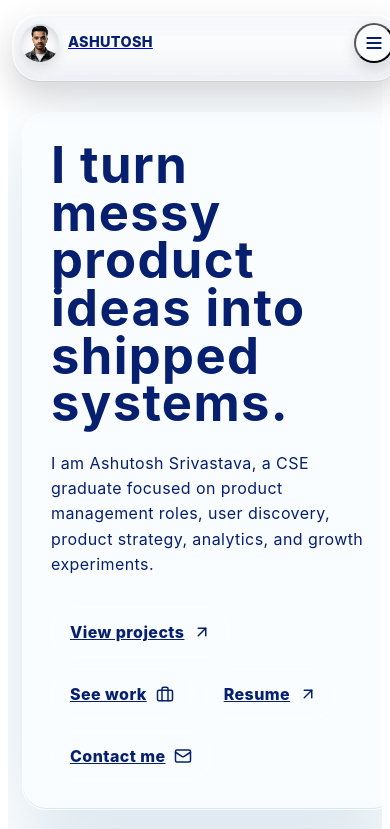
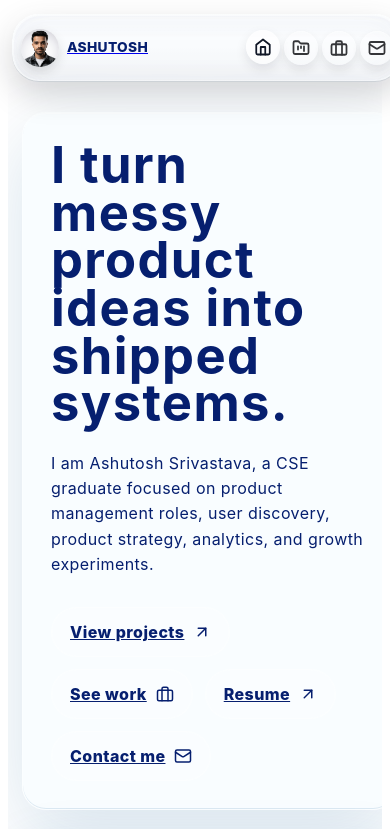
Before and after one commit to Ashutosh61003/Ashutosh61003.github.io, a React (Vite) app: page / in a window 390 px wide. Shown: the top 829 px of the page. Built offline with nearby package versions, Linux system fonts and the light colour scheme; the HTML template or start-up script is replaced by a standard one.

Commit message:
Use icon links for mobile navigation

```diff
--- a/src/components/Navbar.css
+++ b/src/components/Navbar.css
@@ -219,8 +219,7 @@
     background: rgba(43, 47, 51, 0.82);
 }
 
-.mobile-menu-toggle,
-.mobile-nav-panel {
+.mobile-icon-links {
     display: none;
 }
 
@@ -248,34 +247,21 @@
     .navbar.scrolled .nav-shell:hover,
     .navbar.scrolled .nav-shell:focus-within,
     .navbar.scrolled.is-expanded .nav-shell {
-        grid-template-columns: minmax(0, 1fr) auto;
+        grid-template-columns: auto minmax(0, 1fr);
         width: min(100%, 430px);
         min-height: 54px;
-        gap: 8px 12px;
+        gap: 10px;
         padding: 7px 8px 7px 9px;
         overflow: hidden;
         border-radius: 27px;
     }
 
     .navbar.scrolled .nav-shell {
-        grid-template-columns: minmax(0, 1fr) auto;
+        grid-template-columns: auto minmax(0, 1fr);
         width: min(100%, 430px);
         min-height: 54px;
-        gap: 8px 12px;
+        gap: 10px;
         padding: 7px 8px 7px 9px;
-    }
-
-    .navbar.mobile-menu-open .nav-shell {
-        border-radius: 27px;
-        background: rgba(232, 247, 255, 0.72);
-        box-shadow:
-            0 18px 46px rgba(4, 14, 28, 0.22),
-            inset 0 1px 0 rgba(255, 255, 255, 0.38),
-            inset 0 -1px 0 rgba(16, 29, 43, 0.14);
-    }
-
-    .navbar.mobile-menu-open .nav-shell::before {
-        opacity: 0.34;
     }
 
     .avatar-bubble {
@@ -284,7 +270,7 @@
     }
 
     .brand-logo {
-        max-width: calc(100vw - 128px);
+        max-width: calc(100vw - 270px);
         overflow: hidden;
         font-size: 0.98rem;
         letter-spacing: -0.01em;
@@ -298,81 +284,57 @@
         display: none;
     }
 
-    .mobile-menu-toggle {
+    .mobile-icon-links {
         position: relative;
         z-index: 2;
+        display: flex;
+        align-items: center;
+        justify-content: flex-end;
+        gap: 6px;
+        min-width: 0;
+    }
+
+    .mobile-icon-item {
+        position: relative;
         display: inline-grid;
-        width: 40px;
-        height: 40px;
+        flex: 0 0 auto;
+        width: 38px;
+        height: 38px;
+        align-items: center;
+        justify-content: center;
         place-items: center;
         border-radius: 50%;
         color: #202124;
-        background: rgba(255, 255, 255, 0.34);
+        background: rgba(255, 255, 255, 0.28);
         box-shadow:
-            inset 0 1px 0 rgba(255, 255, 255, 0.48),
-            0 6px 14px rgba(4, 14, 28, 0.14);
-        transition: transform 160ms ease, background 160ms ease;
+            inset 0 1px 0 rgba(255, 255, 255, 0.42),
+            0 5px 12px rgba(4, 14, 28, 0.1);
+        opacity: 0.9;
+        transition: opacity 160ms ease, transform 160ms ease, background 160ms ease;
     }
 
-    .mobile-menu-toggle:active {
+    .mobile-icon-item:hover,
+    .mobile-icon-item.active {
+        background: rgba(255, 255, 255, 0.66);
+        color: #111827;
+        opacity: 1;
+        transform: translateY(-1px);
+    }
+
+    .mobile-icon-item:active {
         transform: scale(0.96);
     }
 
-    .navbar.mobile-menu-open .mobile-menu-toggle {
-        background: rgba(255, 255, 255, 0.5);
-    }
-
-    .mobile-nav-panel {
-        position: relative;
-        z-index: 1;
-        grid-column: 1 / -1;
-        display: grid;
-        grid-template-columns: repeat(2, minmax(0, 1fr));
-        gap: 8px;
-        max-height: 0;
-        margin-top: 0;
+    .mobile-icon-label {
+        position: absolute;
+        width: 1px;
+        height: 1px;
         padding: 0;
+        margin: -1px;
         overflow: hidden;
-        opacity: 0;
-        pointer-events: none;
-        transform: translateY(-6px);
-        transition:
-            max-height 320ms var(--nav-ease-soft),
-            margin-top 260ms ease,
-            opacity 180ms ease,
-            transform 260ms var(--nav-ease-soft);
-    }
-
-    .navbar.mobile-menu-open .mobile-nav-panel {
-        max-height: 160px;
-        margin-top: 4px;
-        padding: 4px 0 1px;
-        opacity: 1;
-        pointer-events: auto;
-        transform: translateY(0);
-    }
-
-    .mobile-nav-item {
-        position: relative;
-        display: flex;
-        align-items: center;
-        justify-content: center;
-        min-height: 42px;
-        border-radius: 21px;
-        color: #202124;
-        background: rgba(255, 255, 255, 0.62);
-        font-size: 0.93rem;
-        font-weight: 760;
-        line-height: 1;
+        clip: rect(0 0 0 0);
         white-space: nowrap;
-        box-shadow:
-            inset 0 1px 0 rgba(255, 255, 255, 0.35),
-            0 4px 12px rgba(4, 14, 28, 0.08);
-    }
-
-    .mobile-nav-item.active {
-        background: rgba(255, 255, 255, 0.86);
-        color: #111827;
+        border: 0;
     }
 
     .nav-dots,
@@ -386,19 +348,21 @@
 
 @media (max-width: 390px) {
     .brand-logo {
-        font-size: 0.9rem;
+        max-width: clamp(54px, calc(100vw - 270px), 92px);
+        font-size: 0.86rem;
     }
 
     .nav-brand-area {
-        gap: 9px;
+        gap: 8px;
     }
 
-    .mobile-nav-panel {
-        grid-template-columns: 1fr;
+    .mobile-icon-links {
+        gap: 4px;
     }
 
-    .navbar.mobile-menu-open .mobile-nav-panel {
-        max-height: 220px;
+    .mobile-icon-item {
+        width: 34px;
+        height: 34px;
     }
 }
 
@@ -406,7 +370,8 @@
     .nav-shell,
     .nav-links,
     .nav-dots,
-    .nav-item {
+    .nav-item,
+    .mobile-icon-item {
         transition-duration: 1ms;
         animation-duration: 1ms;
     }
--- a/src/components/Navbar.jsx
+++ b/src/components/Navbar.jsx
@@ -1,12 +1,11 @@
 import React, { useState, useEffect, useRef } from 'react';
 import { NavLink, useLocation } from 'react-router-dom';
-import { Menu, X } from 'lucide-react';
+import { Briefcase, FolderKanban, Home, Mail } from 'lucide-react';
 import './Navbar.css';
 
 const Navbar = () => {
     const [scrolled, setScrolled] = useState(false);
     const [isExpanded, setIsExpanded] = useState(false);
-    const [isMobileMenuOpen, setIsMobileMenuOpen] = useState(false);
     const location = useLocation();
     const navRef = useRef(null);
 
@@ -58,47 +57,23 @@ const Navbar = () => {
     useEffect(() => {
         document.documentElement.setAttribute('data-theme', localStorage.getItem('theme') || 'dark');
         setIsExpanded(false);
-        setIsMobileMenuOpen(false);
         if (navRef.current?.contains(document.activeElement)) {
             document.activeElement.blur();
         }
         setScrolled(window.scrollY > 80);
     }, [location.pathname]);
 
-    useEffect(() => {
-        if (!isMobileMenuOpen) return;
-
-        const handlePointerDown = (event) => {
-            if (!navRef.current?.contains(event.target)) {
-                setIsMobileMenuOpen(false);
-            }
-        };
-        const handleKeyDown = (event) => {
-            if (event.key === 'Escape') {
-                setIsMobileMenuOpen(false);
-            }
-        };
-
-        document.addEventListener('pointerdown', handlePointerDown);
-        document.addEventListener('keydown', handleKeyDown);
-
-        return () => {
-            document.removeEventListener('pointerdown', handlePointerDown);
-            document.removeEventListener('keydown', handleKeyDown);
-        };
-    }, [isMobileMenuOpen]);
-
     const links = [
-        { name: 'Home', path: '/' },
-        { name: 'Projects', path: '/projects' },
-        { name: 'Work', path: '/work' },
-        { name: 'Contact', path: '/contact' },
+        { name: 'Home', path: '/', Icon: Home },
+        { name: 'Projects', path: '/projects', Icon: FolderKanban },
+        { name: 'Work', path: '/work', Icon: Briefcase },
+        { name: 'Contact', path: '/contact', Icon: Mail },
     ];
 
     return (
         <nav
             ref={navRef}
-            className={`navbar ${scrolled ? 'scrolled' : 'expanded'} ${isExpanded ? 'is-expanded' : ''} ${isMobileMenuOpen ? 'mobile-menu-open' : ''}`}
+            className={`navbar ${scrolled ? 'scrolled' : 'expanded'} ${isExpanded ? 'is-expanded' : ''}`}
             aria-label="Primary navigation"
         >
             <div
@@ -131,34 +106,25 @@ const Navbar = () => {
                     ))}
                 </div>
 
-                <button
-                    type="button"
-                    className="mobile-menu-toggle"
-                    aria-label={isMobileMenuOpen ? 'Close navigation menu' : 'Open navigation menu'}
-                    aria-expanded={isMobileMenuOpen}
-                    aria-controls="mobile-nav-menu"
-                    onClick={() => setIsMobileMenuOpen((isOpen) => !isOpen)}
-                >
-                    {isMobileMenuOpen ? <X size={20} strokeWidth={2.4} /> : <Menu size={20} strokeWidth={2.4} />}
-                </button>
+                <div className="mobile-icon-links" aria-label="Primary navigation links">
+                    {links.map(({ name, path, Icon }) => (
+                        <NavLink
+                            key={path}
+                            to={path}
+                            className={({ isActive }) => `mobile-icon-item ${isActive ? 'active' : ''}`}
+                            aria-label={name}
+                            title={name}
+                        >
+                            <Icon size={18} strokeWidth={2.35} aria-hidden="true" />
+                            <span className="mobile-icon-label">{name}</span>
+                        </NavLink>
+                    ))}
+                </div>
 
                 <div className="nav-dots" aria-hidden="true">
                     <span></span>
                     <span></span>
                     <span></span>
-                </div>
-
-                <div className="mobile-nav-panel" id="mobile-nav-menu">
-                    {links.map((link) => (
-                        <NavLink
-                            key={link.path}
-                            to={link.path}
-                            className={({ isActive }) => `mobile-nav-item ${isActive ? 'active' : ''}`}
-                            onClick={() => setIsMobileMenuOpen(false)}
-                        >
-                            {link.name}
-                        </NavLink>
-                    ))}
                 </div>
             </div>
         </nav>
```
